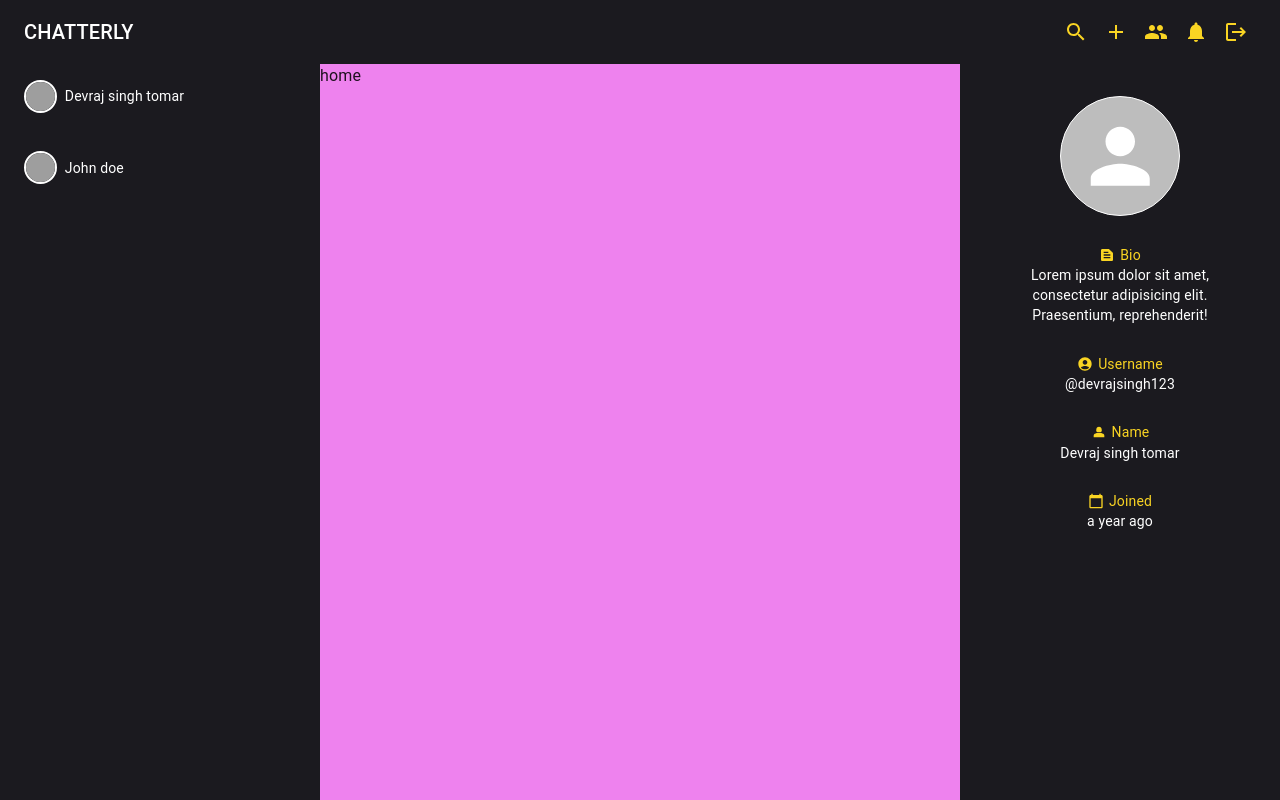
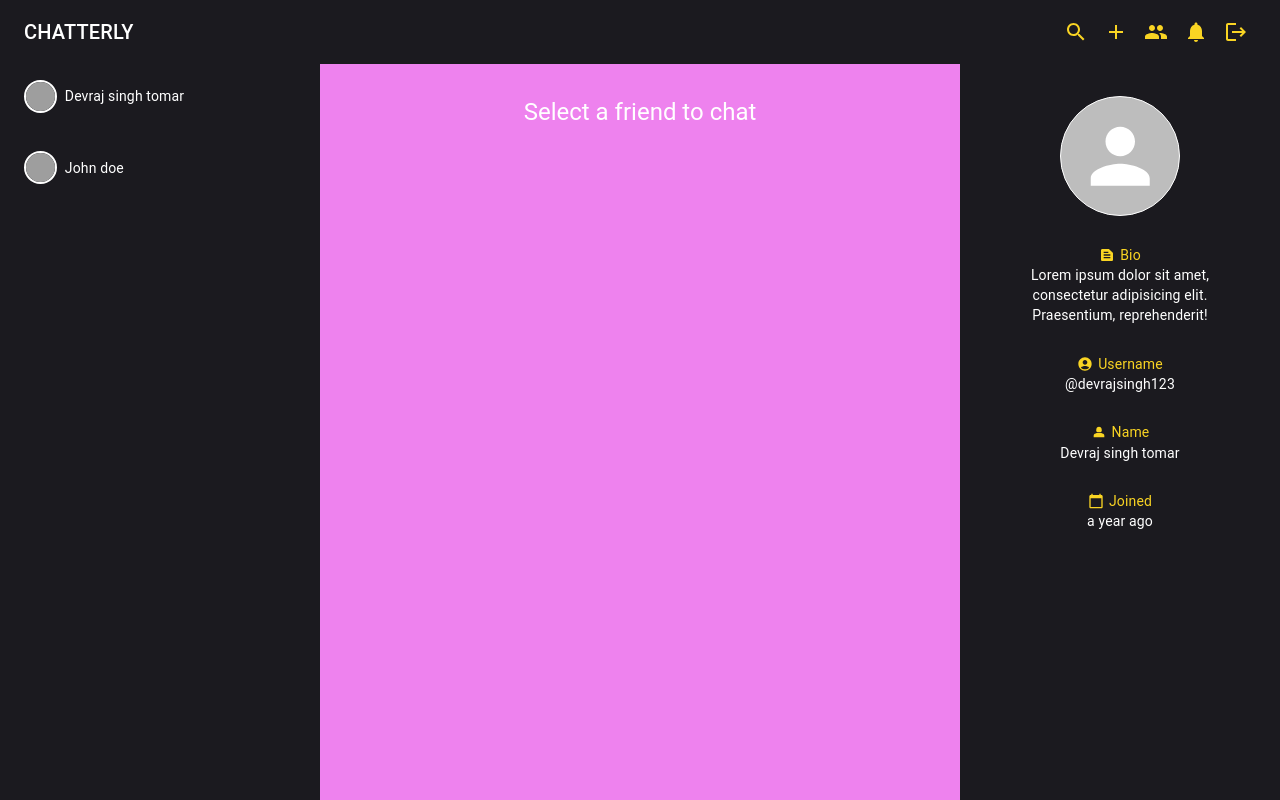
Before and after one commit to Devraj-singh-tomar/chatapp-client, a React (Vite) app: page / in a window 1280 px wide. Built offline with nearby package versions, Linux system fonts and the light colour scheme; grey boxes are pictures that could not be loaded.

Commit message:
feat_UI: update Home component to display a friend selection prompt with improved styling

```diff
--- a/src/pages/Home.jsx
+++ b/src/pages/Home.jsx
@@ -1,8 +1,15 @@
 import React from "react";
 import AppLayout from "../components/layout/AppLayout";
+import { Box, Typography } from "@mui/material";
 
 const Home = () => {
-  return <div>home</div>;
+  return (
+    <Box height={"100%"}>
+      <Typography pt={"2rem"} color="white" variant="h5" textAlign={"center"}>
+        Select a friend to chat
+      </Typography>
+    </Box>
+  );
 };
 
 export default AppLayout()(Home);
```
